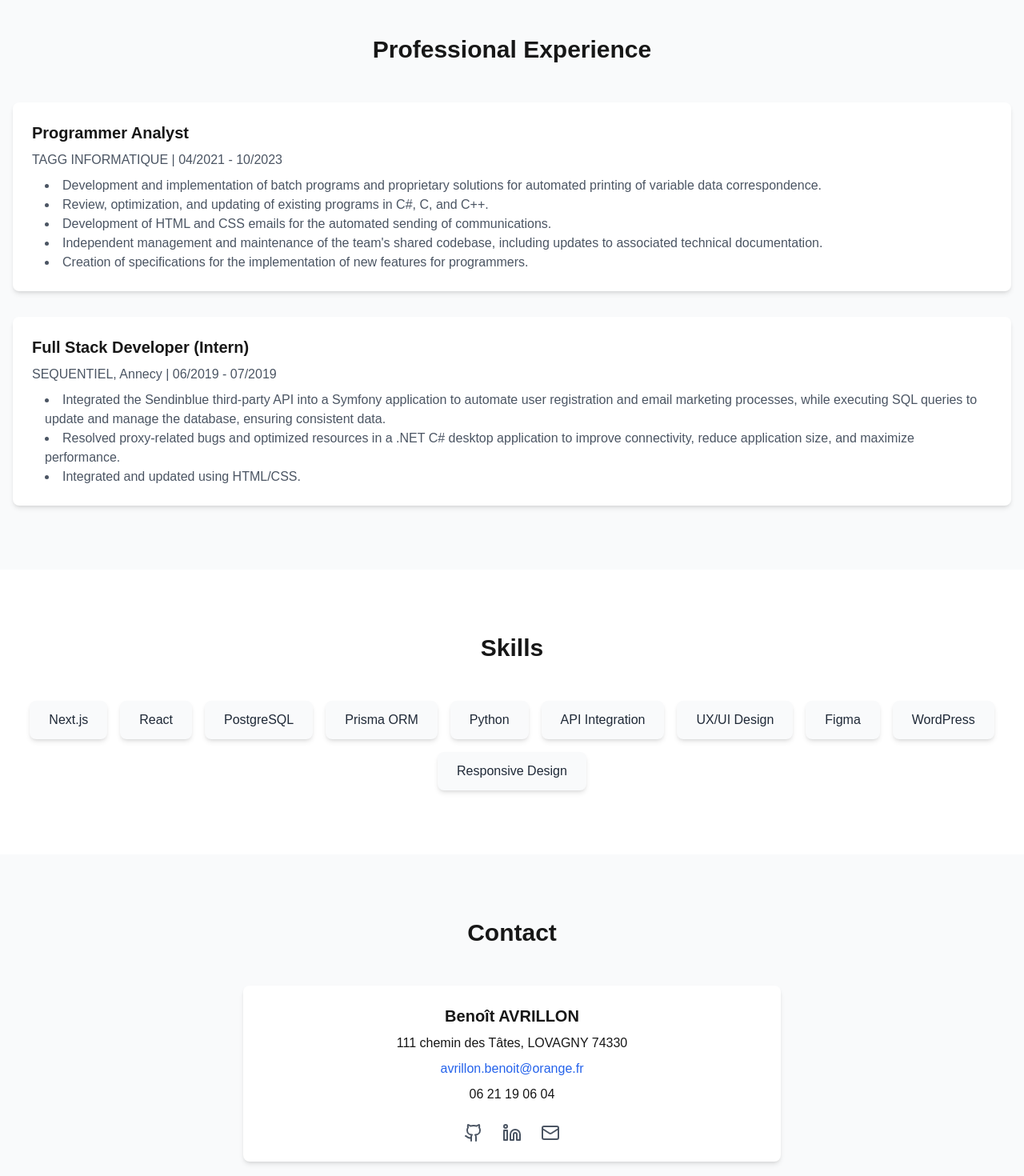
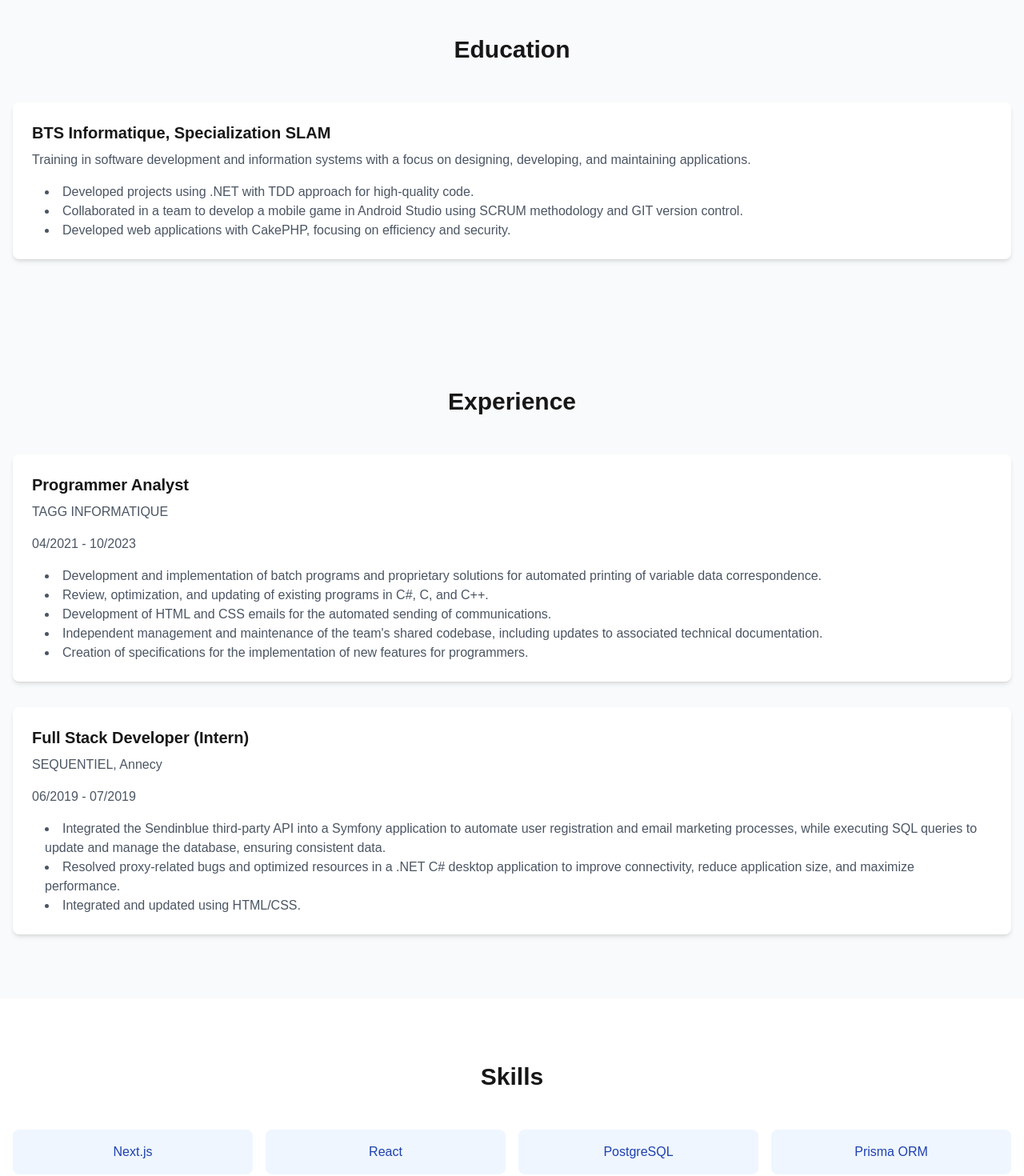
Before and after one commit to Ondrelat/Mon-Portfolio, a Next.js app: page / in a window 1280 px wide. Shown: the part 1300-2770 px from the top of the page at 80% size. Built offline with nearby package versions, Linux system fonts and the light colour scheme.

Commit message:
Les textes tout mis à jour avec les expériences

```diff
--- a/app/page.tsx
+++ b/app/page.tsx
@@ -59,7 +59,7 @@ const Portfolio = () => {
       period: "04/2021 - 10/2023",
       tasks: [
         "Development and implementation of batch programs and proprietary solutions for automated printing of variable data correspondence.",
-        "Review, optimization, and updating of existing programs in C#, C, and C++.",
+        "Review, optimization, and updating of existing programs in C#, C, and C++. ",
         "Development of HTML and CSS emails for the automated sending of communications.",
         "Independent management and maintenance of the team's shared codebase, including updates to associated technical documentation.",
         "Creation of specifications for the implementation of new features for programmers."
@@ -73,6 +73,18 @@ const Portfolio = () => {
         "Integrated the Sendinblue third-party API into a Symfony application to automate user registration and email marketing processes, while executing SQL queries to update and manage the database, ensuring consistent data.",
         "Resolved proxy-related bugs and optimized resources in a .NET C# desktop application to improve connectivity, reduce application size, and maximize performance.",
         "Integrated and updated using HTML/CSS."
+      ]
+    }
+  ];
+
+  const education = [
+    {
+      title: "BTS Informatique, Specialization SLAM",
+      description: "Training in software development and information systems with a focus on designing, developing, and maintaining applications.",
+      projects: [
+        "Developed projects using .NET with TDD approach for high-quality code.",
+        "Collaborated in a team to develop a mobile game in Android Studio using SCRUM methodology and GIT version control.",
+        "Developed web applications with CakePHP, focusing on efficiency and security."
       ]
     }
   ];
@@ -98,6 +110,7 @@ const Portfolio = () => {
               <a href="#about" className="text-gray-600 hover:text-gray-900">About</a>
               <a href="#projects" className="text-gray-600 hover:text-gray-900">Projects</a>
               <a href="#experience" className="text-gray-600 hover:text-gray-900">Experience</a>
+              <a href="#education" className="text-gray-600 hover:text-gray-900">Education</a>
               <a href="#skills" className="text-gray-600 hover:text-gray-900">Skills</a>
               <a href="#contact" className="text-gray-600 hover:text-gray-900">Contact</a>
             </div>
@@ -120,6 +133,7 @@ const Portfolio = () => {
                 <a href="#about" className="block px-3 py-2 text-gray-600 hover:text-gray-900">About</a>
                 <a href="#projects" className="block px-3 py-2 text-gray-600 hover:text-gray-900">Projects</a>
                 <a href="#experience" className="block px-3 py-2 text-gray-600 hover:text-gray-900">Experience</a>
+                <a href="#education" className="block px-3 py-2 text-gray-600 hover:text-gray-900">Education</a>
                 <a href="#skills" className="block px-3 py-2 text-gray-600 hover:text-gray-900">Skills</a>
                 <a href="#contact" className="block px-3 py-2 text-gray-600 hover:text-gray-900">Contact</a>
               </div>
@@ -191,17 +205,38 @@ const Portfolio = () => {
           </div>
         </section>
 
+        {/* Education Section */}
+        <section id="education" className="py-20 bg-gray-50">
+          <div className="max-w-7xl mx-auto px-4">
+            <h2 className="text-3xl font-bold text-center mb-12">Education</h2>
+            <div className="space-y-8">
+              {education.map((edu, index) => (
+                <div key={index} className="bg-white rounded-lg p-6 shadow-md">
+                  <h3 className="text-xl font-semibold mb-2">{edu.title}</h3>
+                  <p className="text-gray-600 mb-4">{edu.description}</p>
+                  <ul className="list-disc list-inside text-gray-600">
+                    {edu.projects.map((project, projectIndex) => (
+                      <li key={projectIndex} className="ml-4">{project}</li>
+                    ))}
+                  </ul>
+                </div>
+              ))}
+            </div>
+          </div>
+        </section>
+
         {/* Experience Section */}
         <section id="experience" className="py-20 bg-gray-50">
           <div className="max-w-7xl mx-auto px-4">
-            <h2 className="text-3xl font-bold text-center mb-12">Professional Experience</h2>
+            <h2 className="text-3xl font-bold text-center mb-12">Experience</h2>
             <div className="space-y-8">
-              {experiences.map((exp, index) => (
+              {experiences.map((experience, index) => (
                 <div key={index} className="bg-white rounded-lg p-6 shadow-md">
-                  <h3 className="text-xl font-semibold mb-2">{exp.title}</h3>
-                  <p className="text-gray-600 mb-2">{exp.company} | {exp.period}</p>
+                  <h3 className="text-xl font-semibold mb-2">{experience.title}</h3>
+                  <p className="text-gray-600 mb-4">{experience.company}</p>
+                  <p className="text-gray-600 mb-4">{experience.period}</p>
                   <ul className="list-disc list-inside text-gray-600">
-                    {exp.tasks.map((task, taskIndex) => (
+                    {experience.tasks.map((task, taskIndex) => (
                       <li key={taskIndex} className="ml-4">{task}</li>
                     ))}
                   </ul>
@@ -215,14 +250,11 @@ const Portfolio = () => {
         <section id="skills" className="py-20 bg-white">
           <div className="max-w-7xl mx-auto px-4">
             <h2 className="text-3xl font-bold text-center mb-12">Skills</h2>
-            <div className="flex flex-wrap justify-center gap-4">
+            <div className="grid grid-cols-2 md:grid-cols-3 lg:grid-cols-4 gap-4">
               {skills.map((skill, index) => (
-                <span
-                  key={index}
-                  className="bg-gray-50 shadow-md px-6 py-3 rounded-lg text-gray-800"
-                >
+                <div key={index} className="text-center bg-blue-50 text-blue-800 p-4 rounded-lg">
                   {skill}
-                </span>
+                </div>
               ))}
             </div>
           </div>
@@ -231,37 +263,20 @@ const Portfolio = () => {
         {/* Contact Section */}
         <section id="contact" className="py-20 bg-gray-50">
           <div className="max-w-7xl mx-auto px-4 text-center">
-            <h2 className="text-3xl font-bold mb-12">Contact</h2>
-            <div className="max-w-2xl mx-auto bg-white rounded-lg shadow-md p-6">
-              <p className="mb-2 text-xl font-semibold">{personalInfo.name}</p>
-              <p className="mb-2">{personalInfo.address}</p>
-              <p className="mb-2">
-                <a href={`mailto:${personalInfo.email}`} className="text-blue-600 hover:text-blue-800">
-                  {personalInfo.email}
+            <h2 className="text-3xl font-bold mb-8">Contact</h2>
+            <div className="flex justify-center gap-8">
+              <a href={`mailto:${personalInfo.email}`} className="text-gray-600 hover:text-gray-800">
+                <MailIcon size={32} />
               </a>
-              </p>
-              <p className="mb-6">{personalInfo.phone}</p>
-              <div className="flex justify-center space-x-6">
-                <a href="https://github.com" className="text-gray-600 hover:text-gray-900">
-                  <GithubIcon size={24} />
+              <a href="https://github.com/Ondrelat" target="_blank" rel="noopener noreferrer" className="text-gray-600 hover:text-gray-800">
+                <GithubIcon size={32} />
               </a>
-                <a href="https://linkedin.com" className="text-gray-600 hover:text-gray-900">
-                  <LinkedinIcon size={24} />
-                </a>
-                <a href={`mailto:${personalInfo.email}`} className="text-gray-600 hover:text-gray-900">
-                  <MailIcon size={24} />
+              <a href="https://www.linkedin.com/in/benoit-avrillon/" target="_blank" rel="noopener noreferrer" className="text-gray-600 hover:text-gray-800">
+                <LinkedinIcon size={32} />
               </a>
             </div>
           </div>
-          </div>
         </section>
-
-        {/* Footer */}
-        <footer className="bg-gray-900 text-white py-8">
-          <div className="max-w-7xl mx-auto px-4 text-center">
-            <p>© 2025 {personalInfo.name}. All rights reserved.</p>
-          </div>
-        </footer>
       </div>
     </div>
   );
--- a/package.json
+++ b/package.json
@@ -9,8 +9,10 @@
     "lint": "next lint"
   },
   "dependencies": {
+    "framer-motion": "^12.4.1",
     "lucide-react": "^0.474.0",
     "next": "15.1.6",
+    "next-themes": "^0.4.4",
     "react": "^19.0.0",
     "react-dom": "^19.0.0"
   },
```
Also changed, not shown: 1 other file (tests, documents, lock files or other folders). Lines whose indentation alone changed are shown as unchanged.
